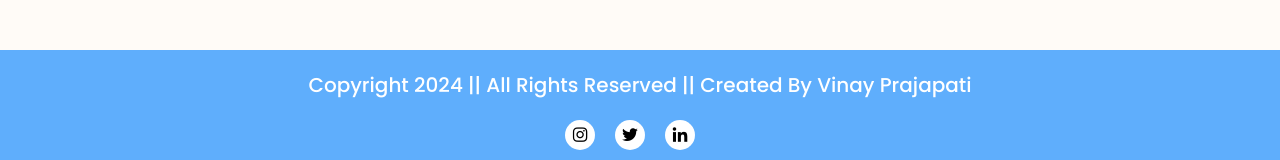
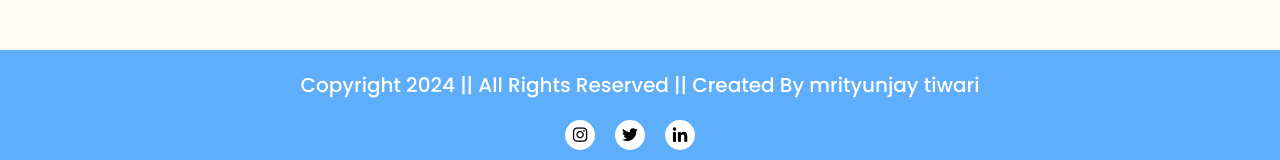
Before and after one commit to devphp1234/PRODIGY_WD_05, a plain HTML site: page index.html in a window 1280 px wide. Shown: the part 817-977 px from the top of the page. Drawn offline with nearby package versions, Linux system fonts and the light colour scheme.

Commit message:
Update index.html

```diff
--- a/index.html
+++ b/index.html
@@ -83,7 +83,7 @@
 
     <div class="footer">
         <div class="footer-content">
-            <p style="font-weight: 500; color: #fff; font-size: 20px;">Copyright 2024 || All Rights Reserved || Created By Vinay Prajapati</p>
+            <p style="font-weight: 500; color: #fff; font-size: 20px;">Copyright 2024 || All Rights Reserved || Created By mrityunjay tiwari</p>
         </div>
         <div class="social-icons">
             <i class='bx bxl-instagram'></i>
```
